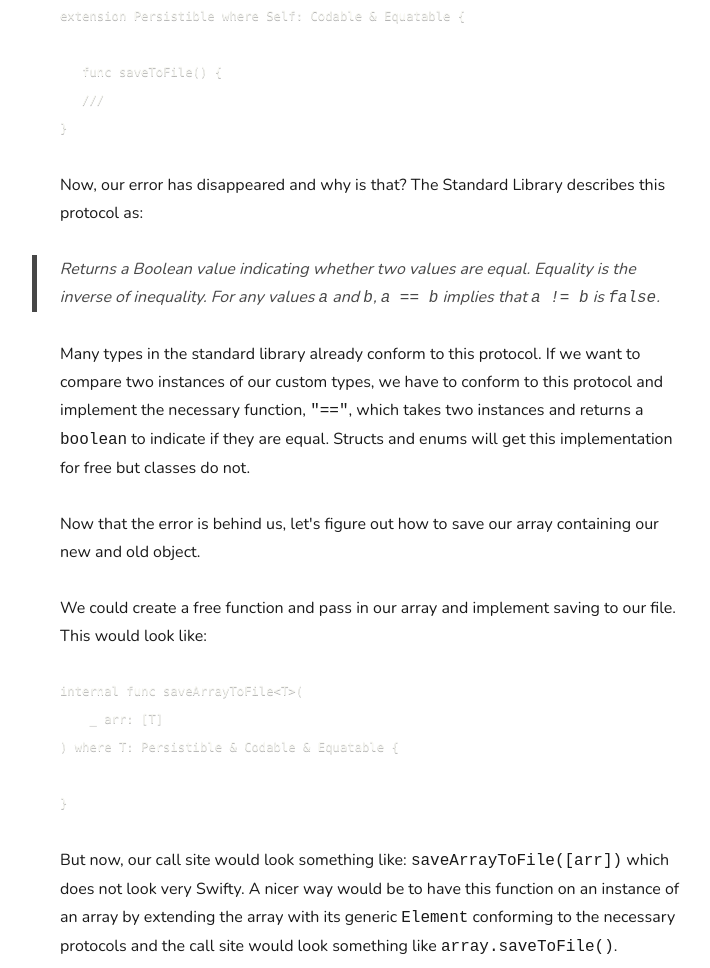
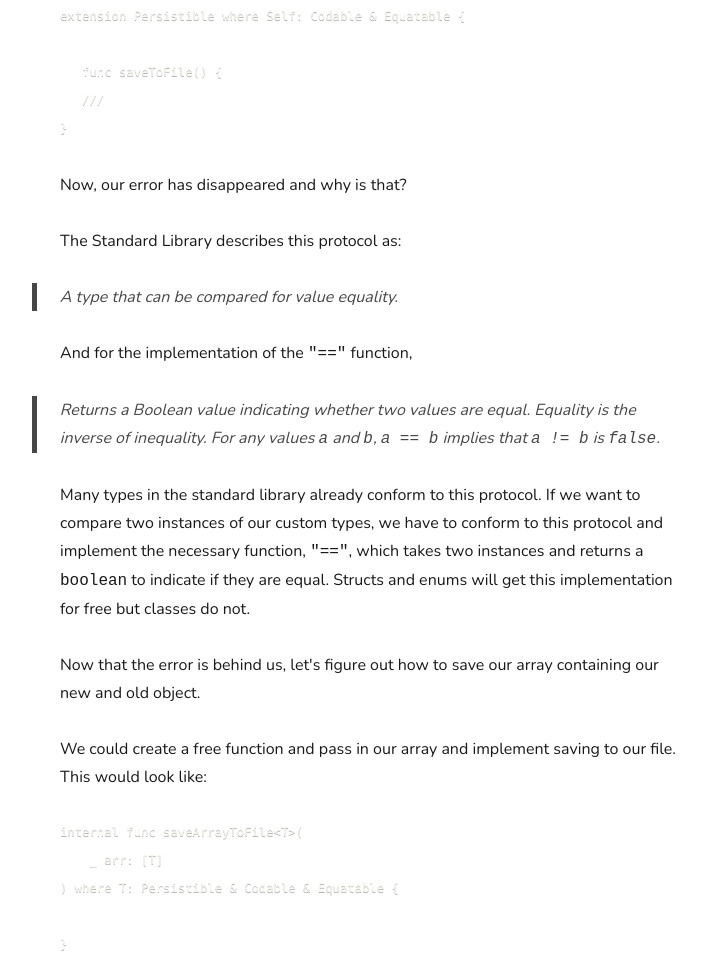
Before and after one commit to kwakueshun/codeine-overload, a Gatsby site: page /tiny-persistence-library/ in a window 1280 px wide. Shown: the part 6953-7921 px from the top of the page, without its empty margins (265-975 px from the left). Built offline with nearby package versions, Linux system fonts and the light colour scheme; Gatsby itself is replaced by a stand-in of ours; some packages are replaced by stand-ins of ours; code samples lack their colours.

Commit message:
make equatable correction for persistence post

````diff
--- a/content/blog/tiny-persistence-library/index.md
+++ b/content/blog/tiny-persistence-library/index.md
@@ -218,7 +218,12 @@ extension Persistible where Self: Codable & Equatable {
 }
 ```
 
-Now, our error has disappeared and why is that? The Standard Library describes this protocol as:
+Now, our error has disappeared and why is that?
+
+The Standard Library describes this protocol as:
+> A type that can be compared for value equality.
+
+And for the implementation of the `"=="` function,
 > Returns a Boolean value indicating whether two values are equal.
 > Equality is the inverse of inequality. For any values `a` and `b`,
 > `a == b` implies that `a != b` is `false`.
````
